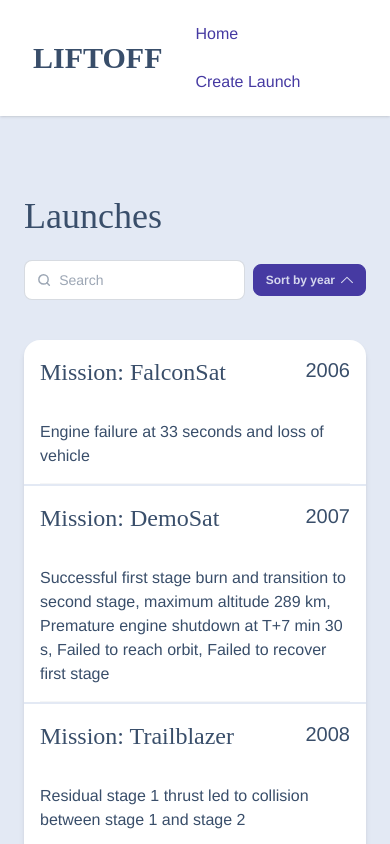
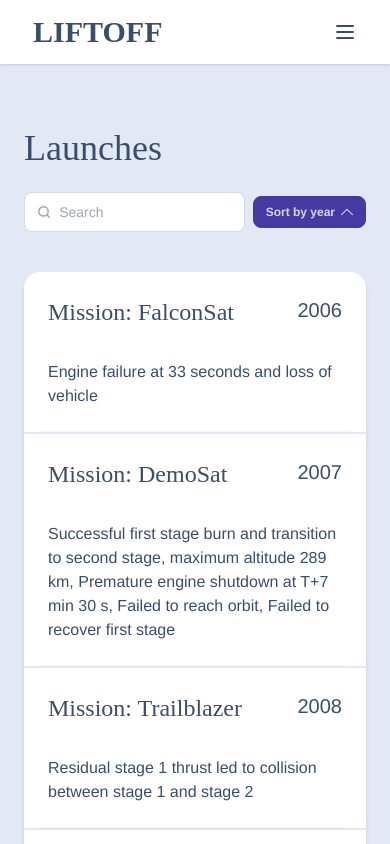
Before and after one commit to allisonhamelin/liftoff, a Vue app: page / in a window 390 px wide. Shown: the top 844 px of the page. Built offline with nearby package versions, Linux system fonts and the light colour scheme; the HTML template or start-up script is replaced by a standard one.

Commit message:
Add mobile nav and small fixes for responsiveness

```diff
--- /dev/null
+++ b/src/components/icons/IconMenu.vue
@@ -0,0 +1,7 @@
+<template>
+  <svg viewBox="0 0 24 24" fill="none" xmlns="http://www.w3.org/2000/svg">
+    <path d="M4 18L20 18" stroke="currentColor" stroke-width="2" stroke-linecap="round" />
+    <path d="M4 12L20 12" stroke="currentColor" stroke-width="2" stroke-linecap="round" />
+    <path d="M4 6L20 6" stroke="currentColor" stroke-width="2" stroke-linecap="round" />
+  </svg>
+</template>
--- a/src/components/layout/LayoutNavbar.vue
+++ b/src/components/layout/LayoutNavbar.vue
@@ -1,7 +1,9 @@
 <template>
   <div class="navbar bg-base-100 shadow-sm flex justify-between px-4">
     <RouterLink to="/" class="btn btn-ghost normal-case text-3xl heading"> LIFTOFF </RouterLink>
-    <ul class="menu menu-horizontal px-1 gap-3">
+
+    <nav role="navigation" aria-label="Main menu" class="hidden md:block">
+      <ul class="hidden md:flex menu menu-horizontal px-1 gap-3">
         <li><RouterLink class="text-secondary text-base" to="/">Home</RouterLink></li>
         <li>
           <RouterLink class="text-secondary text-base" to="/create-launch">
@@ -9,13 +11,17 @@
           </RouterLink>
         </li>
       </ul>
+    </nav>
+
+    <MobileNav />
   </div>
 </template>
 
 <script lang="ts">
 import { defineComponent } from 'vue'
+import MobileNav from '@/components/layout/MobileNav.vue'
 
 export default defineComponent({
-  name: 'LayoutNavbar',
+  components: { MobileNav },
 })
 </script>
--- /dev/null
+++ b/src/components/layout/MobileNav.vue
@@ -0,0 +1,25 @@
+<template>
+  <nav role="navigation" aria-label="Main menu" class="md:hidden dropdown dropdown-end">
+    <button aria-expanded="true" class="btn btn-ghost rounded-field">
+      <IconMenu class="size-6" aria-hidden="true" focusable="false" />
+      <span class="hidden" aria-hidden="false">Menu</span>
+    </button>
+    <ul class="visible menu dropdown-content bg-base-200 rounded-box z-1 mt-4 w-52 p-2 shadow-sm">
+      <li><RouterLink class="text-secondary text-base" to="/">Home</RouterLink></li>
+      <li>
+        <RouterLink class="text-secondary text-base" to="/create-launch">
+          Create Launch
+        </RouterLink>
+      </li>
+    </ul>
+  </nav>
+</template>
+
+<script lang="ts">
+import { defineComponent } from 'vue'
+import IconMenu from '@/components/icons/IconMenu.vue'
+
+export default defineComponent({
+  components: { IconMenu },
+})
+</script>
--- a/src/views/CreateLaunchView.vue
+++ b/src/views/CreateLaunchView.vue
@@ -1,6 +1,6 @@
 <template>
   <BaseLayout>
-    <div class="w-4xl flex flex-col py-10 h-full">
+    <div class="w-4xl flex flex-col py-16 md:py-10 h-full">
       <div class="flex w-full flex-col items-center">
         <div class="max-w-4xl w-full">
           <h1 class="text-4xl mb-10">Create Launch</h1>
@@ -47,7 +47,7 @@
                   v-model="articleLink"
                   type="url"
                   placeholder="https://"
-                  class="input w-3/4"
+                  class="input lg:w-3/4"
                   :class="{ 'input-error': v$.articleLink.$error }"
                   @input="onChange"
                 />
--- a/src/views/HomeView.vue
+++ b/src/views/HomeView.vue
@@ -1,6 +1,6 @@
 <template>
   <BaseLayout>
-    <div class="w-[1280px] flex flex-col py-20 h-full">
+    <div class="w-[1280px] flex flex-col py-16 md:py-10 h-full">
       <div class="flex justify-between mb-10 gap-x-10 gap-y-6 flex-wrap">
         <h1 class="text-4xl">Launches</h1>
         <div class="flex gap-2 items-center">
@@ -23,7 +23,7 @@
           :key="item.id"
           class="not-last:[&_a]:rounded-b-none not-last:[&_a]:border-b-2 not-last:[&_a]:border-base-300"
         >
-          <RouterLink :to="`/launches/${item.id}`" class="list-row flex flex-row">
+          <RouterLink :to="`/launches/${item.id}`" class="list-row flex flex-row p-6">
             <RocketImage class="hidden md:flex shrink-0" />
             <div class="flex flex-col w-full">
               <div class="flex justify-between w-full mb-6 md:mb-4 gap-4">
```
Lines whose indentation alone changed are shown as unchanged.
